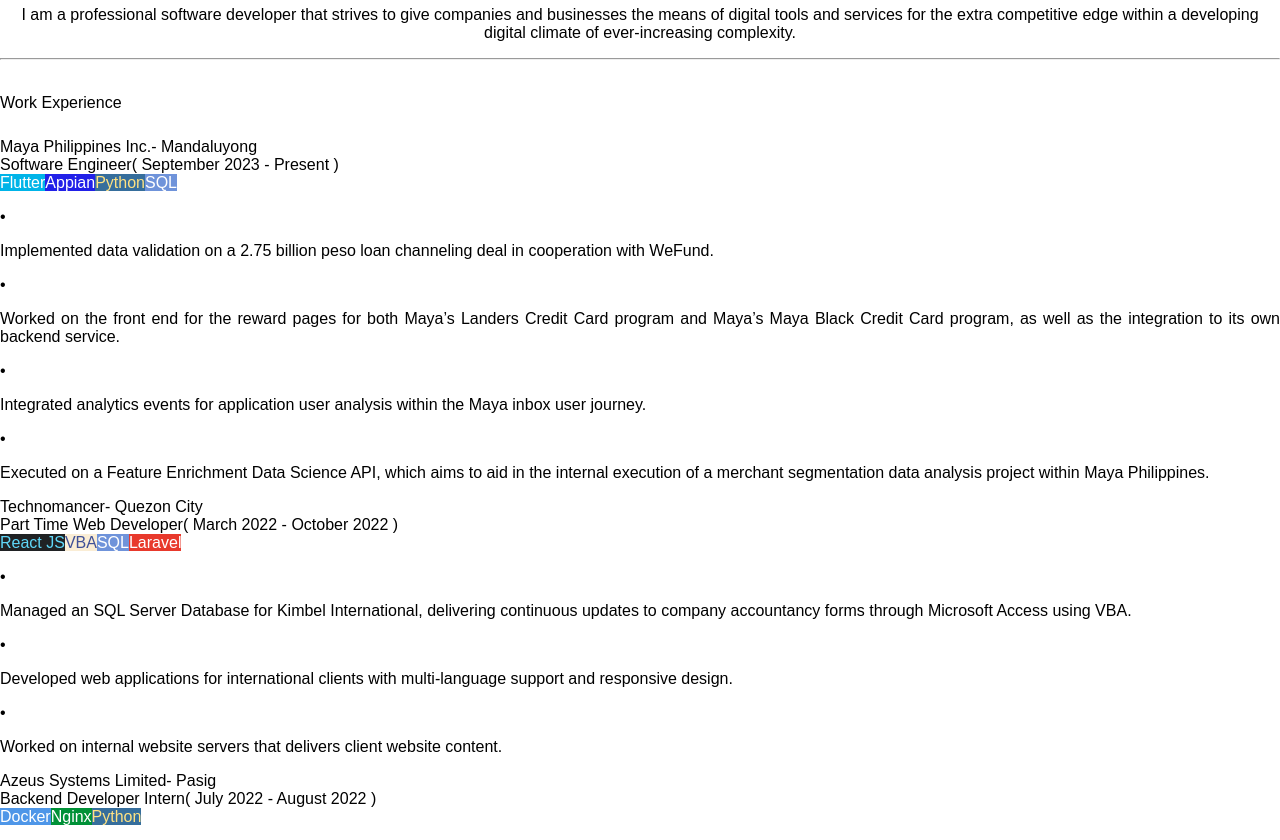
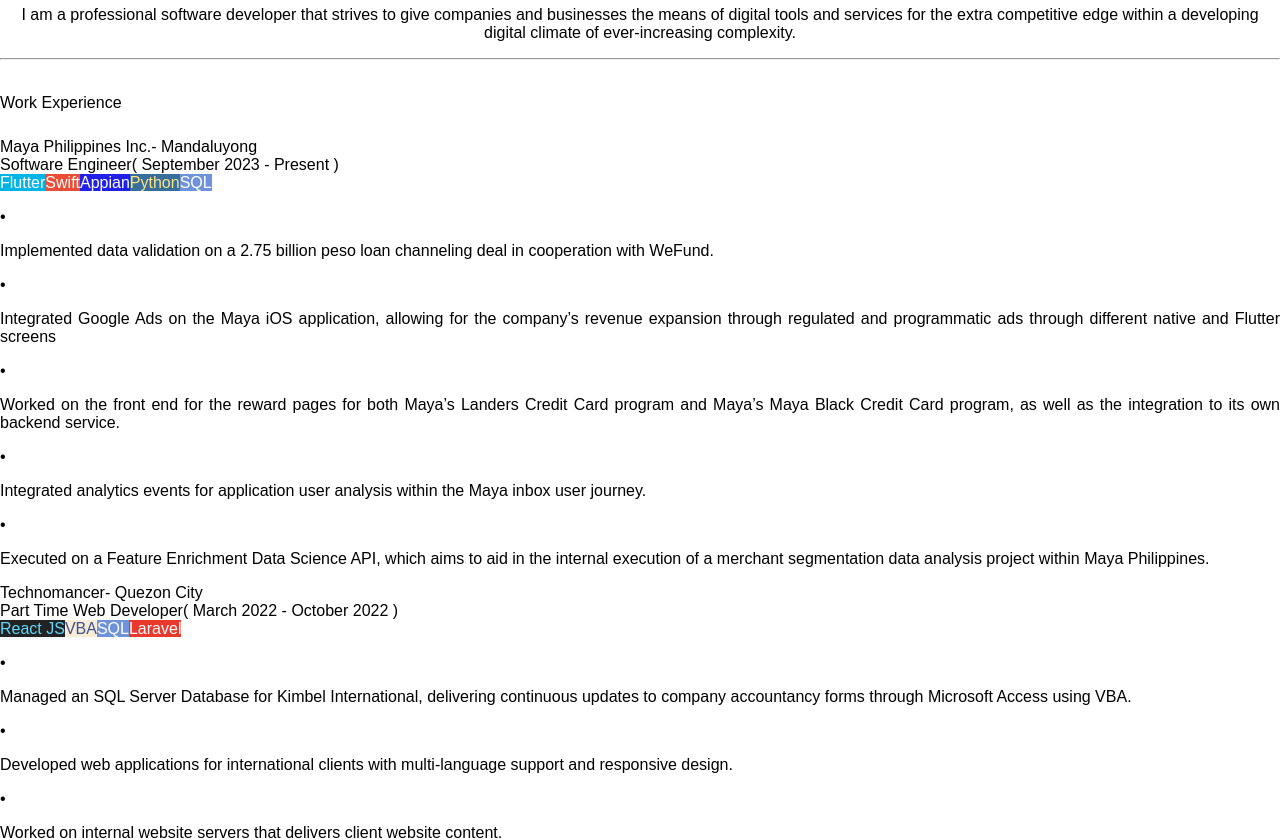
Before and after one commit to OverdriveNGain/portfolio, a React (Create React App) app: page /cv in a window 1280 px wide. Shown: the part 760-1600 px from the top of the page. Built offline with nearby package versions, Linux system fonts and the light colour scheme.

Commit message:
Updated resume data

```diff
--- a/src/components/Portfolio.js
+++ b/src/components/Portfolio.js
@@ -71,7 +71,7 @@ const Portfolio = () => {
                 <div className="px-1 px-sm-0">
                     <p className="py-5" />
                     <p className="display-1 font-title text-primary text-center mb-4">CV</p>
-                    <p className="my-5">Hello! If you're hiring for your company, feel free to download my resume <a href="https://firebasestorage.googleapis.com/v0/b/online-portfolio-jeremy.appspot.com/o/Jeremy%20Amon%20-%20Resume%2010.pdf?alt=media&token=64dca10d-25ef-4e30-9890-ab9c3b6a0993">here</a>, which includes a more comprehensive list of languages, frameworks, web services and tools that I am capable of using. </p>
+                    <p className="my-5">Hello! If you're hiring for your company, feel free to download my resume <a href="https://firebasestorage.googleapis.com/v0/b/online-portfolio-jeremy.appspot.com/o/Jeremy%20Amon%20-%20Resume%2011.pdf?alt=media&token=dbc63e11-59ef-4d7b-8446-67194687cc8f">here</a>, which includes a more comprehensive list of languages, frameworks, web services and tools that I am capable of using. </p>
                     <div className="bg-white rounded-3 shadow-lg p-2 p-sm-4 mb-5">
                         <div className="d-flex flex-column flex-md-row justify-content-center ">
                             <div className="text-center">
@@ -100,8 +100,9 @@ const Portfolio = () => {
                                 {toWorkHeader(Nbspify("Maya Philippines Inc."), "Mandaluyong")}
                                 {toPositionDetails("Software Engineer", "( September 2023 - Present )")}
                                 {toOtherDetailsOnMobile("Mandaluyong (Sept. 2022 - Present)")}
-                                <SkillBadgesRow skills="Flutter, Appian, Python, SQL"/>
+                                <SkillBadgesRow skills="Flutter, Swift, Appian, Python, SQL"/>
                                 {toSkillsBullet("Implemented data validation on a 2.75 billion peso loan channeling deal in cooperation with WeFund.")}
+                                {toSkillsBullet("Integrated Google Ads on the Maya iOS application, allowing for the company’s revenue expansion through regulated and programmatic ads through different native and Flutter screens")}
                                 {toSkillsBullet("Worked on the front end for the reward pages for both Maya’s Landers Credit Card program and Maya’s Maya Black Credit Card program, as well as the integration to its own backend service.")}
                                 {toSkillsBullet("Integrated analytics events for application user analysis within the Maya inbox user journey.")}
                                 {toSkillsBullet("Executed on a Feature Enrichment Data Science API, which aims to aid in the internal execution of a merchant segmentation data analysis project within Maya Philippines.")}
--- a/src/components/SkillBadgesRow.js
+++ b/src/components/SkillBadgesRow.js
@@ -6,6 +6,8 @@ const SkillBadgesRow = ({skills}) => {
 
     const getBadgeStyle = (b) => {
         switch (b) {
+            case "Swift":
+                return { backgroundColor: "rgb(235, 78, 55)", color: "white" };
             case "Flutter":
                 return { backgroundColor: "rgb(0, 180, 232)", color: "rgb(255, 255, 255)" };
             case "Unity 3D":
```
